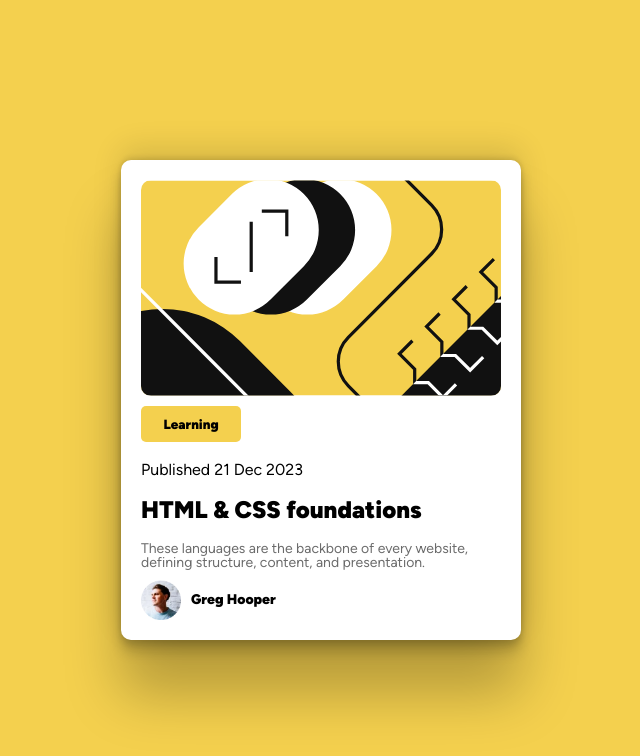
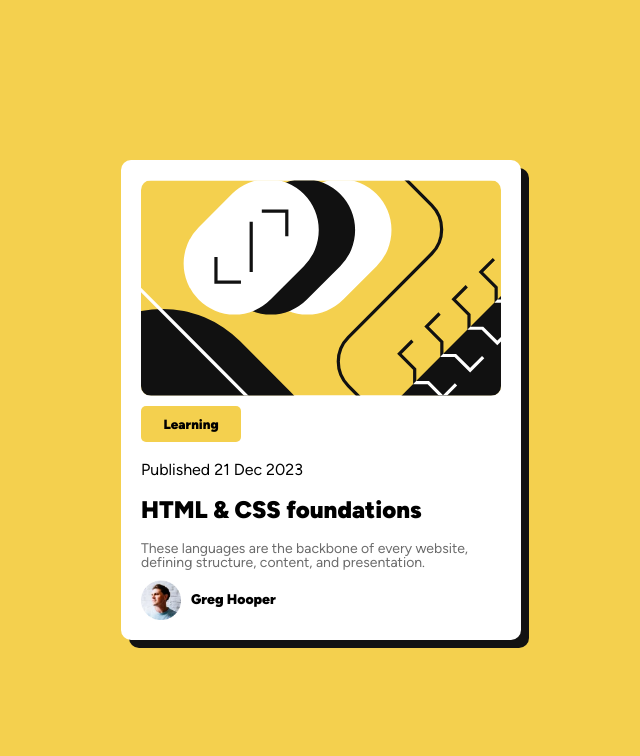
Before and after one commit to sarvdavoudi/previewCard, a plain HTML site: page index.html in a window 1280 px wide. Shown: the whole page, without its empty margins (319-959 px from the left). Drawn offline with Linux system fonts and the light colour scheme.

Commit message:
fix:box shadow changed

```diff
--- a/style.css
+++ b/style.css
@@ -29,9 +29,7 @@
   height: auto;
   padding: 20px;
   border-radius: 10px;
-  box-shadow: rgba(0, 0, 0, 0.25) 0px 54px 55px,
-    rgba(0, 0, 0, 0.12) 0px -12px 30px, rgba(0, 0, 0, 0.12) 0px 4px 6px,
-    rgba(0, 0, 0, 0.17) 0px 12px 13px, rgba(0, 0, 0, 0.09) 0px -3px 5px;
+  box-shadow: 8px 8px hsl(0, 0%, 7%);
 }
 .card .card-img {
   width: 100%;
```
